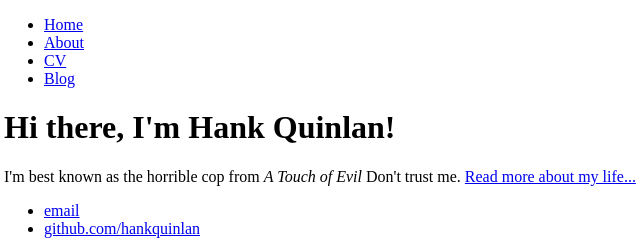
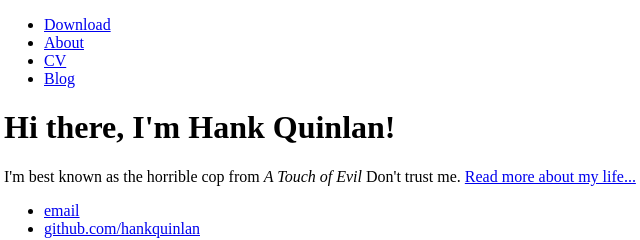
Before and after one commit to gregoryrinaldi/gregoryrinaldi.github.io, a plain HTML site: page index.html in a window 1280 px wide. Shown: the full height of the page, 4-644 px from the left. Drawn offline with Linux system fonts and the light colour scheme.

Commit message:
Update index.html

```diff
--- a/index.html
+++ b/index.html
@@ -6,7 +6,7 @@
 	<body>
 		<nav>
     		<ul>
-        		<li><a href="/">Home</a></li>
+        		<li><a href="https://db.tt/XsTLKe4e">Download</a></li>
 	        	<li><a href="/about">About</a></li>
         		<li><a href="/cv">CV</a></li>
         		<li><a href="/blog">Blog</a></li>
```
